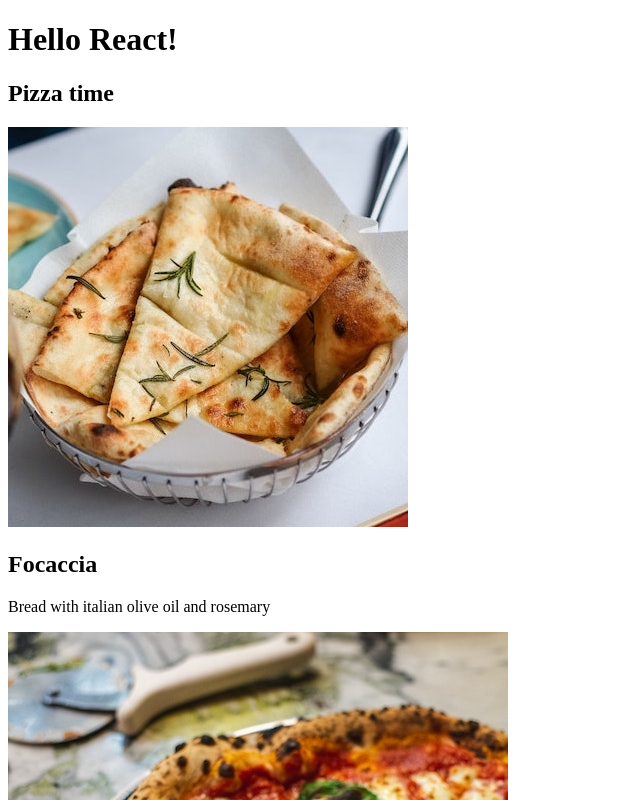
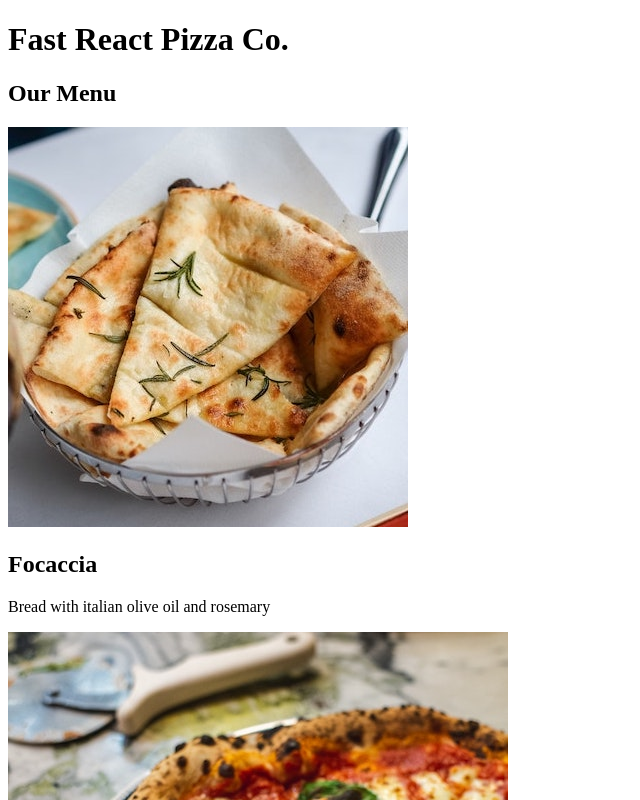
Before and after one commit to e1ysse/Menagerie-Of-Practice, a React (Vite) app in the folder blankset/: page / in a window 1280 px wide. Shown: the top 800 px of the page, without its empty margins (0-640 px from the left). Built offline with nearby package versions, Linux system fonts and the light colour scheme.

Commit message:
added header, footer and menu components.

```diff
--- a/blankset/src/index.jsx
+++ b/blankset/src/index.jsx
@@ -7,23 +7,62 @@ console.log(pizzaData); //just for debugging
 
 function App() {
     return <>
-        <h1>Hello React!</h1>
-        <Pizza />
+        <Header />
+        <Menu />
+        <Footer />
         </>;
 }
+
+//i was only just informed I could've been using arrow functions. so uh. heres to the sudden change
+const Header = () => {
+    return(
+        <>
+            <h1>Fast React Pizza Co.</h1>
+        </>
+    );
+};
+
+//moved pizza component to render here
+const Menu = () => {
+    return(
+        <>
+            <h2>Our Menu</h2>
+            <Pizza />
+        </>
+    );
+};
+
+const Footer = () => {
+    let hour = new Date().getHours();
+    const openHour = 12;
+    const closeHour = 22;
+    let availabilityMsg = "There was an error fetching the hours.";
+    //now we can just put any js in here lol
+
+    if(hour >= openHour && hour < closeHour){
+        availabilityMsg = "We're currently open!";
+    }else{
+        availabilityMsg = "We're currently closed.";
+    }
+
+    return(
+        <>
+            <footer>The time is now {new Date().toLocaleTimeString()}. {availabilityMsg} </footer>
+        </>
+    );
+}; //yes i add semicolons to everything. Its easier to debug this way
 
 function Pizza(){
     return(
         <>
-            <h2>Pizza time</h2>
             {pizzaData.map(
                     pizItem =>{
                         return(
                             <>
-                                <img src={`../public/${pizItem.photoName}`} alt={`A picture of a ${pizItem.name}`}/>
+                                <img src={`${pizItem.photoName}`} alt={`A picture of a ${pizItem.name}`}/>
                                 <h2>{pizItem.name}</h2>
                                 <p>{pizItem.ingredients}</p>
-                            </>
+                            </> //i couldnt tell you why but watch this like a hawk. it keeps trying to become some other thing like footer or header. anything but a fragment
                         );
                     }
                 )
```
